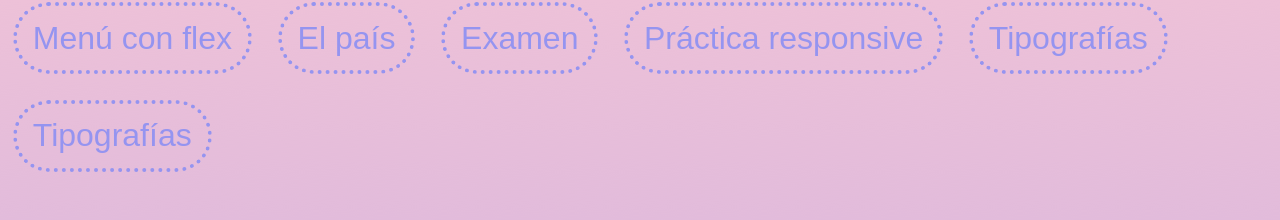
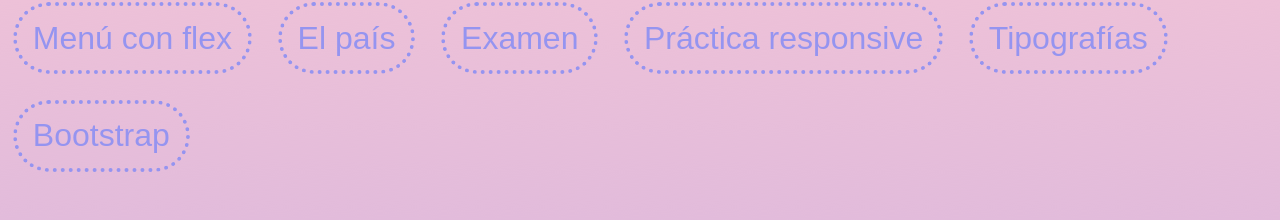
Before and after one commit to Pepsmm/TD1_DG_2324, a plain HTML site: page index.html in a window 1280 px wide. Shown: the part 281-501 px from the top of the page. Drawn offline with Linux system fonts and the light colour scheme; a web font is replaced by a local one.

Commit message:
bootstraps 2
bootstrap actualizacion

```diff
--- a/index.html
+++ b/index.html
@@ -51,7 +51,7 @@
         </ul>
 
         <ul class="cajaul">
-            <a href="tarea bootstrap/index.html">Tipografías</a>
+            <a href="tarea bootstrap/index.html">Bootstrap</a>
         </ul>
     </div>
 
```
